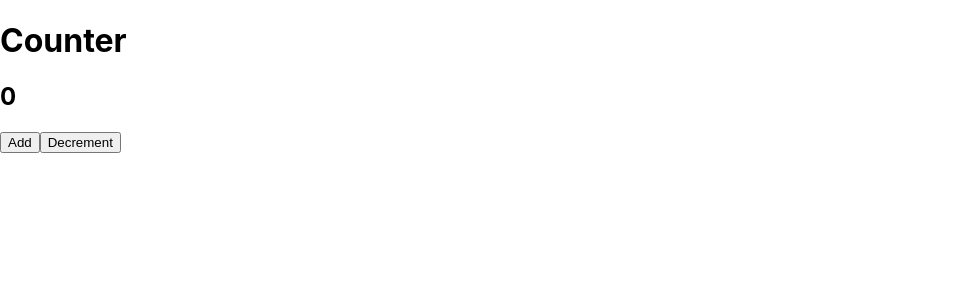
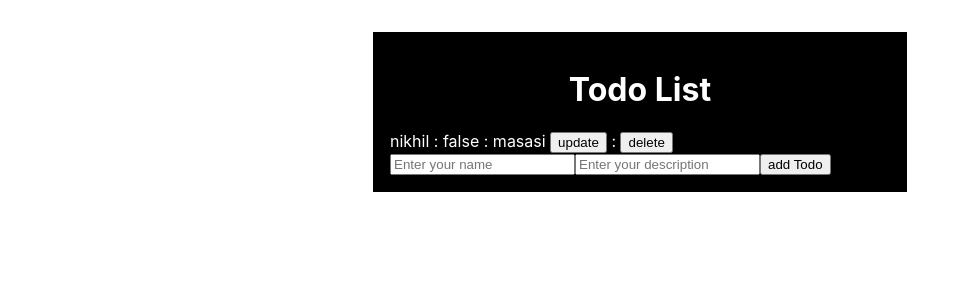
Before and after one commit to 12NikhilKumar/redux, a React (Create React App) app: page / in a window 1280 px wide. Shown: the top 300 px of the page, without its empty margins (0-970 px from the left). Built offline with nearby package versions, Linux system fonts and the light colour scheme.

Commit message:
reducer todo

```diff
--- a/src/index.js
+++ b/src/index.js
@@ -4,17 +4,13 @@ import './index.css';
 import App from './App';
 import reportWebVitals from './reportWebVitals';
 import { Provider } from 'react-redux';
-import {store} from './todoredux/store'
-import Todo from './jsontodo/todo'
-import AllRoutes from './todorouter/allrouter';
-import { BrowserRouter } from 'react-router-dom';
-import Navbar from './jsontodo/navbar';
-import { AppContextProvider } from './reducercontext/appcontext';
-import Counter from './reducer/counter';
+import {store} from './todoredux/store';
+import Todo from './reducer1/todo'
+import {AppContextProvider} from './reducer1context/RedicerContext'
 ReactDOM.render(
   <React.StrictMode>
     <AppContextProvider>
-      <Counter/>
+    <Todo/>
     </AppContextProvider>
   </React.StrictMode>,
   document.getElementById('root')
--- /dev/null
+++ b/src/reducer1/todo.jsx
@@ -0,0 +1,39 @@
+import React from 'react';
+import Todoinput from './todoinput';
+import {v4 as uuid} from 'uuid';
+import {AppContext} from '../reducer1context/RedicerContext'
+const Todo = ()=>{
+    const {state,dispatch} = React.useContext(AppContext);
+    const addTodo = (todo)=>{
+        todo.state.id = uuid();
+        const action = {
+            type: 'addTodo',
+            payload: todo.state
+        }
+        dispatch(action)
+    };
+    const onUpdate = (id)=>{
+        const action = {
+            type: 'updateTodo',
+            payload: id
+        }
+        dispatch(action)
+    }
+    const onRemove = (id)=> {
+        const action = {
+            type: 'removeTodo',
+            payload: id
+        }
+        dispatch(action)
+    }
+    return (
+        <div style={{width: '500px' ,margin: 'auto',padding: '1rem',border: '1px solid black',marginTop: '2rem',backgroundColor:'black',color:'white'}}>
+            <h1 style={{textAlign:'center'}}>Todo List</h1>
+        {state.todo.map((item)=>(
+            <div key = {item.id}>{item.name} : {`${item.status}`} : {item.description} <button onClick={()=>onUpdate(item.id)}>update</button> : <button onClick={()=>onRemove(item.id)}>delete</button></div>
+        ))}
+        <Todoinput onAdd={addTodo}/>
+        </div>
+    )
+};
+export default Todo;
--- /dev/null
+++ b/src/reducer1/todoinput.jsx
@@ -0,0 +1,20 @@
+import React from 'react';
+const Todoinput = ({onAdd})=>{
+    const [state,setState] = React.useState({
+        id: "",
+        name:"",
+        status:false,
+        description:""
+    })
+    const handleChange = (e)=>{
+        setState({...state,[e.target.name]:e.target.value})
+    };
+    return (
+        <div>
+            <input type="text" value={state.name} name="name" onChange={handleChange} placeholder="Enter your name"/>
+            <input type="text" value={state.description} name="description" onChange={handleChange}placeholder="Enter your description"/>
+            <button onClick={()=>onAdd({state})}>add Todo</button>
+        </div>
+    )
+};
+export default Todoinput;
--- /dev/null
+++ b/src/reducer1context/RedicerContext.jsx
@@ -0,0 +1,45 @@
+import React from 'react';
+export const AppContext = React.createContext();
+const initState = {
+    todo : [
+        {
+            id: 1,
+            name : "nikhil",
+            status: false,
+            description: "masasi"
+        }
+    ]
+}
+const reducer = (state,action)=>{
+    switch(action.type) {
+        case "addTodo" : {
+            return {
+                ...state,
+                todo : [...state.todo,action.payload]
+            }
+        }
+        case "removeTodo" : {
+            return {
+                ...state,
+                todo : state.todo.filter((item) => item.id !==action.payload)
+            }
+        }
+        case "updateTodo" : {
+            console.log(action.payload)
+            return {
+                ...state,
+                todo : state.todo.map((item)=>item.id === action.payload?{...item,status : !item.status}:item)
+            }
+        }
+        default : {
+            return state
+        }
+    }
+}
+export const AppContextProvider = ({children})=>{
+    const [state,dispatch] = React.useReducer(reducer,initState);
+    const value = {state,dispatch}
+    return (
+        <AppContext.Provider value={value}>{children}</AppContext.Provider>
+    )
+}
```
Also changed, not shown: src/reducer1/1.js (added).
